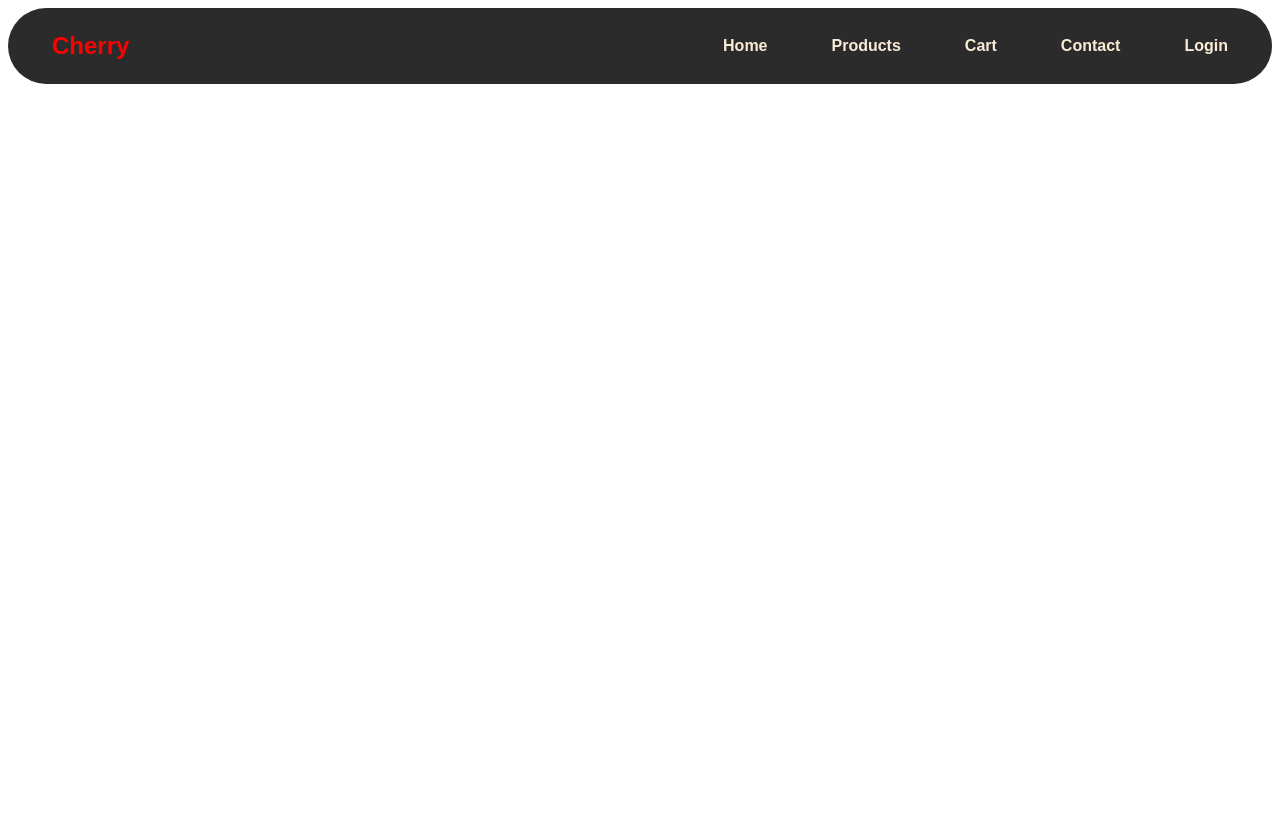
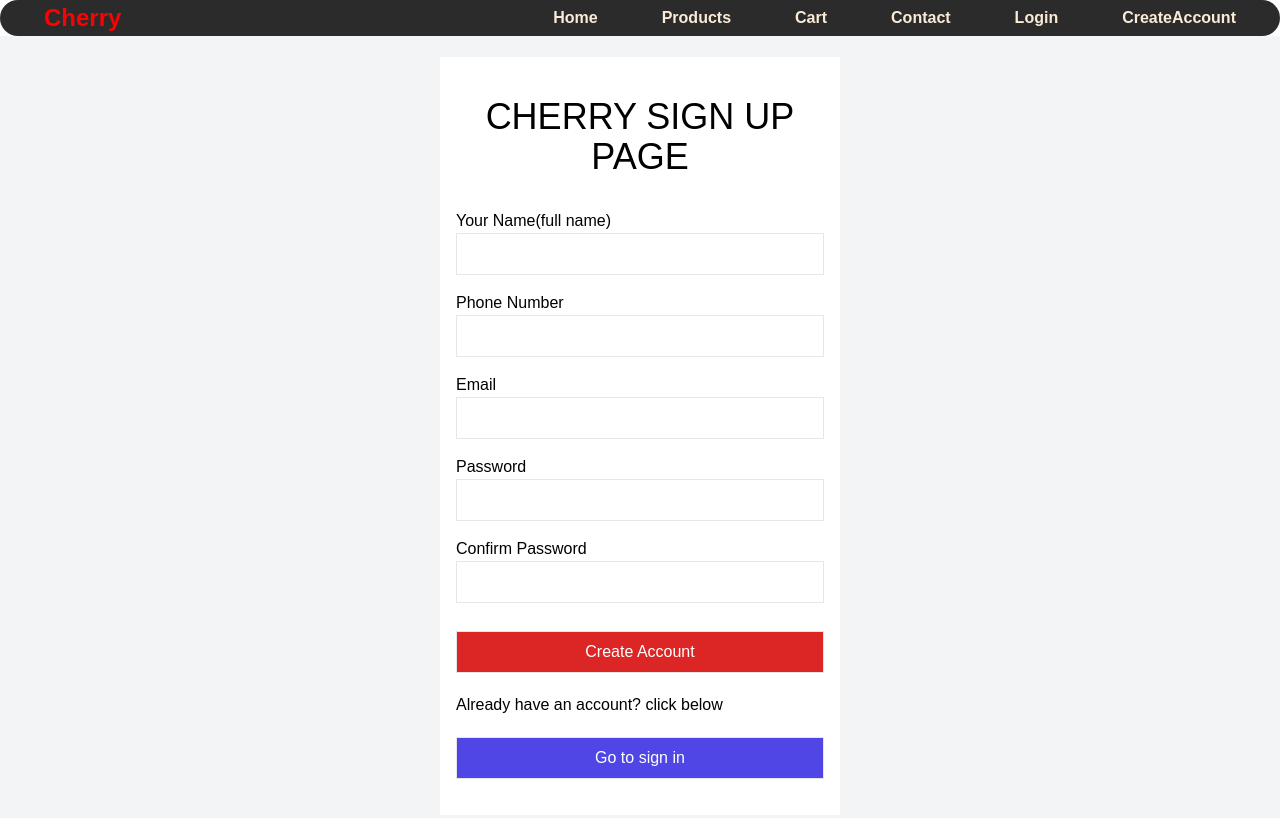
Before and after one commit to mphatsoadamson/Cherry, a React (Create React App) app: page /CreateAccount in a window 1280 px wide. Shown: the top 818 px of the page. Built offline with nearby package versions, Linux system fonts and the light colour scheme.

Commit message:
lgon and create account feature

```diff
--- a/package.json
+++ b/package.json
@@ -36,6 +36,7 @@
     ]
   },
   "devDependencies": {
-    "react-router-dom": "^6.23.1"
+    "react-router-dom": "^6.23.1",
+    "tailwindcss": "^3.4.3"
   }
 }
--- a/src/App.js
+++ b/src/App.js
@@ -1,6 +1,7 @@
 
 import {Route, Routes } from 'react-router-dom';
 import './App.css';
+import './index.css';
 import Header from './components/Header/Header';
 import Home from './pages/Home/Home';
 import Account from './pages/Account/Account';
@@ -8,6 +9,7 @@ import Product from './pages/Products/Product';
 import Login from './pages/Login/Login';
 import Cart from './pages/Cart/Cart';
 import Contact from './pages/Contact/Contact';
+import CreateAccount from './pages/CreateAccount/CreateAccount';
 
 
 function App() {
@@ -22,6 +24,7 @@ function App() {
           <Route path='Cart' element={<Cart/>}/>
           <Route path='Login' element={<Login/>}/>
           <Route path='Contact' element={<Contact/>}/>
+          <Route path='CreateAccount' element={<CreateAccount/>}/>
         </Routes>
 
     </div>
--- a/src/components/Header/Header.jsx
+++ b/src/components/Header/Header.jsx
@@ -12,6 +12,7 @@ export default function Header(){
                 <li><NavLink to="Cart" className='links'>Cart</NavLink></li>
                 <li><NavLink to="Contact" className='links'>Contact</NavLink></li>
                 <li><NavLink to="Login" className='links'>Login</NavLink></li>
+                <li><NavLink to="CreateAccount" className='links'>CreateAccount</NavLink></li>
 
             </ul>
         </div>
--- /dev/null
+++ b/src/index.css
@@ -0,0 +1,3 @@
+@tailwind base;
+@tailwind components;
+@tailwind utilities;
--- /dev/null
+++ b/src/pages/CreateAccount/CreateAccount.jsx
@@ -0,0 +1,49 @@
+import React from "react";
+import {NavLink} from "react-router-dom";
+
+export default function CreateAccount(){
+    return(
+        <div className='grid grid-cols-1 sm:grid cols-2 h-screen w-full'>
+        <div className='bg-gray-100 flex flex-col justify-center'>
+
+            <form className='max-w-[400px] w-full mx-auto bg-white p-4'>
+
+                <h2 className='text-4xl font bold text-center py-6'>CHERRY SIGN UP PAGE</h2>
+
+                <div className='flex flex-col py-2'>
+                    <div>Your Name(full name)</div>
+                    <input className='border p-2' type="text"/>
+                </div>
+
+                <div className='flex flex-col py-2'>
+                    <div>Phone Number</div>
+                    <input className='border p-2' type="text"/>
+                </div>
+
+                <div className='flex flex-col py-2'>
+                    <div>Email</div>
+                    <input className='border p-2' type="email"/>
+                </div>
+
+                <div className='flex flex-col py-2'>
+                    <div>Password</div>
+                    <input className='border p-2' type="password"/>
+                </div>
+
+                <div className='flex flex-col py-2'>
+                    <div>Confirm Password</div>
+                    <input className='border p-2' type="password"/>
+                </div>
+
+                <button className='border w-full my-5 py-2 bg-red-600 hover:bg-red-500 text-white'>Create Account</button>
+
+                <div>
+                    <p>Already have an account? click below</p>
+                </div>
+
+                <button className='border w-full my-5 py-2 bg-indigo-600 hover:bg-indigo-500 text-white'>Go to sign in</button>
+            </form>
+        </div>
+    </div>
+    )
+}
--- a/src/pages/Home/Home.jsx
+++ b/src/pages/Home/Home.jsx
@@ -2,7 +2,7 @@ import React from "react";
 
 export default function Home(){
     return(
-        <div>
+          <div>
             Home
         </div>
     )
--- a/src/pages/Login/Login.jsx
+++ b/src/pages/Login/Login.jsx
@@ -1,9 +1,40 @@
 import React from "react";
+import {NavLink} from "react-router-dom";
 
 export default function Login(){
     return(
-        <div>
-            Login
+        <div className='grid grid-cols-1 sm:grid cols-2 h-screen w-full'>
+            <div className='bg-gray-100 flex flex-col justify-center'>
+
+                <form className='max-w-[400px] w-full mx-auto bg-white p-4'>
+
+                    <h2 className='text-4xl font bold text-center py-6'>CHERRY LOGIN PAGE</h2>
+
+                    <div className='flex flex-col py-2'>
+                        <div>Username</div>
+                        <input className='border p-2' type="text"/>
+                    </div>
+
+                    <div className='flex flex-col py-2'>
+                        <div>Email</div>
+                        <input className='border p-2' type="email"/>
+                    </div>
+
+                    <div className='flex flex-col py-2'>
+                        <div>Password</div>
+                        <input className='border p-2' type="password"/>
+                    </div>
+
+                    <button className='border w-full my-5 py-2 bg-gray-800 hover:bg-gray-950 text-white'><NavLink to="/Home">Sign in</NavLink></button>
+
+                    <div>
+                        <p className='flex items-center'><input className='mr-2' type="checkbox"/>Remember Me</p><br/>
+                        <p>Dont have an account? click below</p>
+                    </div>
+
+                    <button className='border w-full my-5 py-2 bg-red-600 hover:bg-red-500 text-white'><NavLink to="/Home">Create Account</NavLink></button>
+                </form>
+            </div>
         </div>
     )
 }
--- /dev/null
+++ b/tailwind.config.js
@@ -0,0 +1,8 @@
+/** @type {import('tailwindcss').Config} */
+module.exports = {
+  content: ["./src/**/*.{js,jsx,ts,tsx}",],
+  theme: {
+    extend: {},
+  },
+  plugins: [],
+}
```
Also changed, not shown: 1 other file (tests, documents, lock files or other folders).
